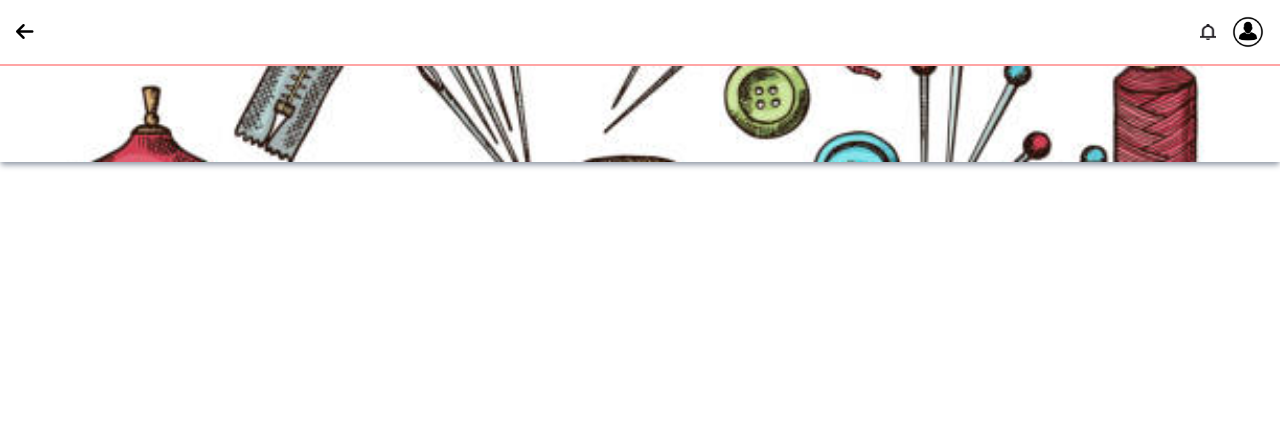
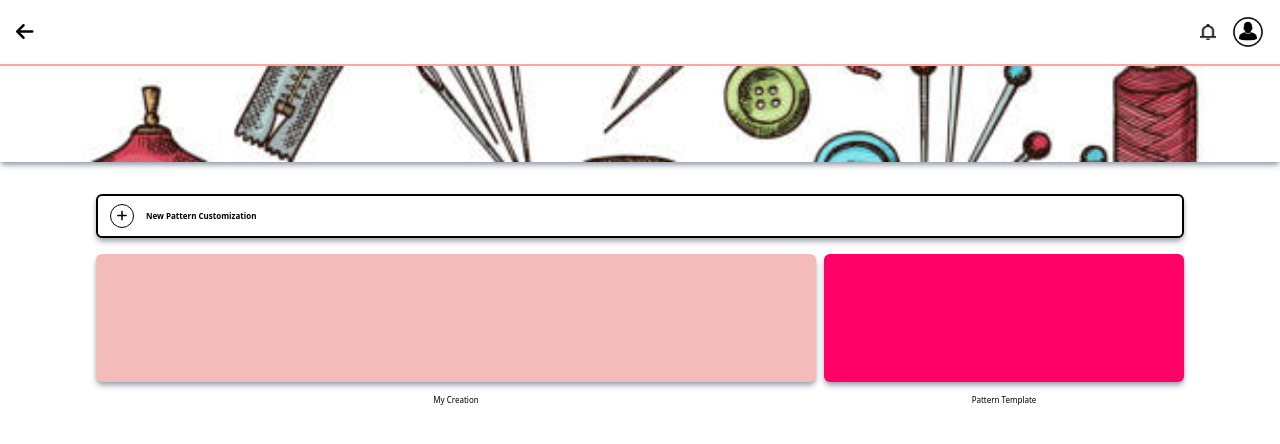
Before and after one commit to chinoy-the-great/nuxt3-drizzle-stitch, a Nuxt app: page /customization in a window 1280 px wide. Shown: the top 444 px of the page. Built offline with nearby package versions, Linux system fonts and the light colour scheme.

Commit message:
Updated styling for Customization page.

```diff
--- a/pages/customization.vue
+++ b/pages/customization.vue
@@ -10,6 +10,37 @@
 				height: 12vh;
 			"
 		></div>
+
+		<!-- New Pattern Customization Box -->
+		<div class="flex justify-center mt-8">
+			<div
+				class="flex items-center bg-white border-[2px] border-black rounded-md px-3 py-2 w-[85%] shadow-md shadow-gray-400"
+			>
+				<!-- Plus Icon inside a white circle with black border -->
+				<div class="flex items-center justify-center border border-black rounded-full w-6 h-6 mr-3 bg-white">
+					<i class="fas fa-plus text-xs text-black"></i>
+				</div>
+				<span class="text-xxs text-black font-semibold">New Pattern Customization</span>
+			</div>
+		</div>
+
+		<!-- Section with two rectangles and labels below -->
+		<div class="flex justify-center mt-4">
+			<div class="w-[85%] flex gap-2 flex-col items-center">
+				<div class="flex w-full gap-2">
+					<!-- Left Rectangle (2/3 width) -->
+					<div class="w-2/3 bg-[#f4bbbb] h-32 rounded-md shadow-md shadow-gray-400"></div>
+
+					<!-- Right Rectangle (1/3 width) -->
+					<div class="w-1/3 bg-[#ff0066] h-32 rounded-md shadow-md shadow-gray-400"></div>
+				</div>
+
+				<div class="flex w-full gap-2 mt-1">
+					<span class="w-2/3 text-center text-xxs text-black">My Creation</span>
+					<span class="w-1/3 text-center text-xxs text-black">Pattern Template</span>
+				</div>
+			</div>
+		</div>
 	</div>
 </template>
 
```
